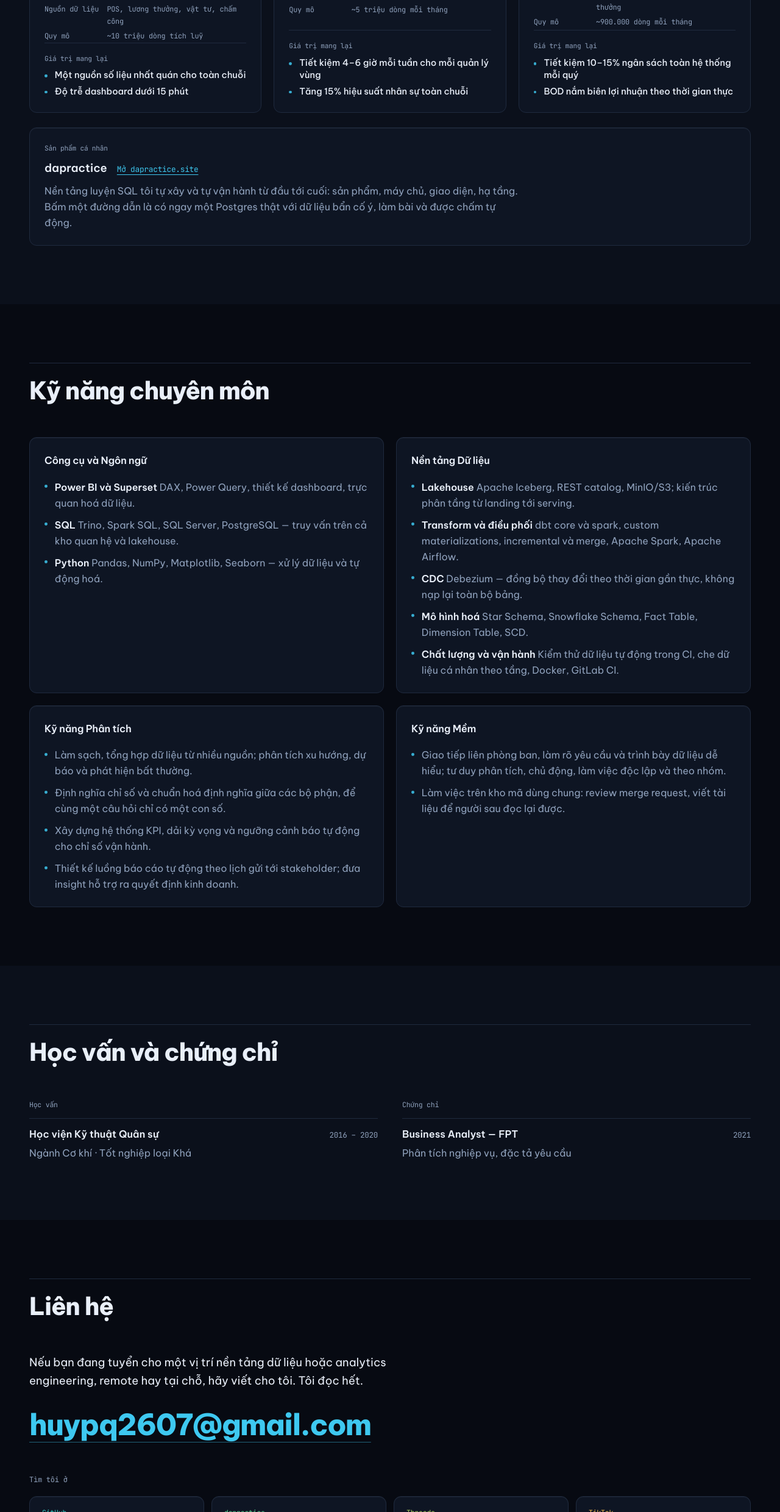
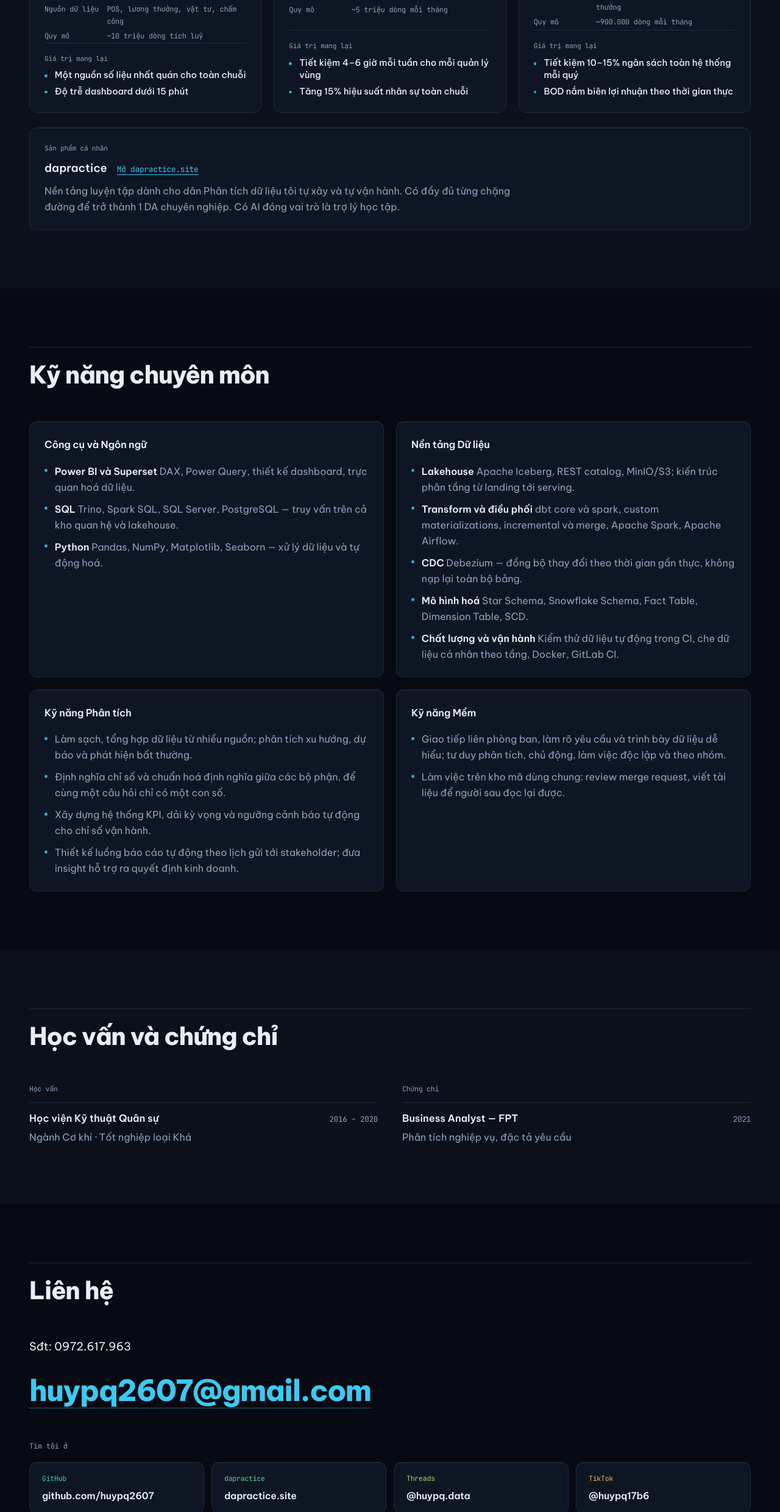
Before and after one commit to huypq2607/huypq-portfolio, a React (Vite) app: page / in a window 1280 px wide. Shown: the part 5264-7744 px from the top of the page at 61% size. Built offline with nearby package versions, Linux system fonts and the light colour scheme.

Commit message:
Viết lại mô tả dapractice và đổi lời mời liên hệ thành số điện thoại

```diff
--- a/noi_dung/noi_dung.ts
+++ b/noi_dung/noi_dung.ts
@@ -590,7 +590,7 @@ export const DU_AN_NOI_BAT: readonly Du_an_noi_bat[] = [
 export const DAPRACTICE: Khoi_phu = {
   ten: { vi: 'dapractice', en: 'dapractice' },
   mo_ta: {
-    vi: 'Nền tảng luyện SQL tôi tự xây và tự vận hành từ đầu tới cuối: sản phẩm, máy chủ, giao diện, hạ tầng. Bấm một đường dẫn là có ngay một Postgres thật với dữ liệu bẩn cố ý, làm bài và được chấm tự động.',
+    vi: 'Nền tảng luyện tập dành cho dân Phân tích dữ liệu tôi tự xây và tự vận hành. Có đầy đủ từng chặng đường để trở thành 1 DA chuyên nghiệp. Có AI đóng vai trò là trợ lý học tập.',
     en: 'A SQL practice platform I built and run end to end: product, server, interface, infrastructure. Follow a link and you get a real Postgres with deliberately dirty data, an exercise, and automatic grading.',
   },
   lien_ket: {
@@ -624,7 +624,7 @@ export const CHUNG_CHI: readonly Chung_chi[] = [
 
 export const LIEN_HE = {
   loi_moi: {
-    vi: 'Nếu bạn đang tuyển cho một vị trí nền tảng dữ liệu hoặc analytics engineering, remote hay tại chỗ, hãy viết cho tôi. Tôi đọc hết.',
+    vi: 'Sđt: 0972.617.963',
     en: 'If you are hiring for a data platform or analytics engineering role, remote or on-site, write to me. I read everything.',
   } satisfies Song,
   email: 'huypq2607@gmail.com',
```
